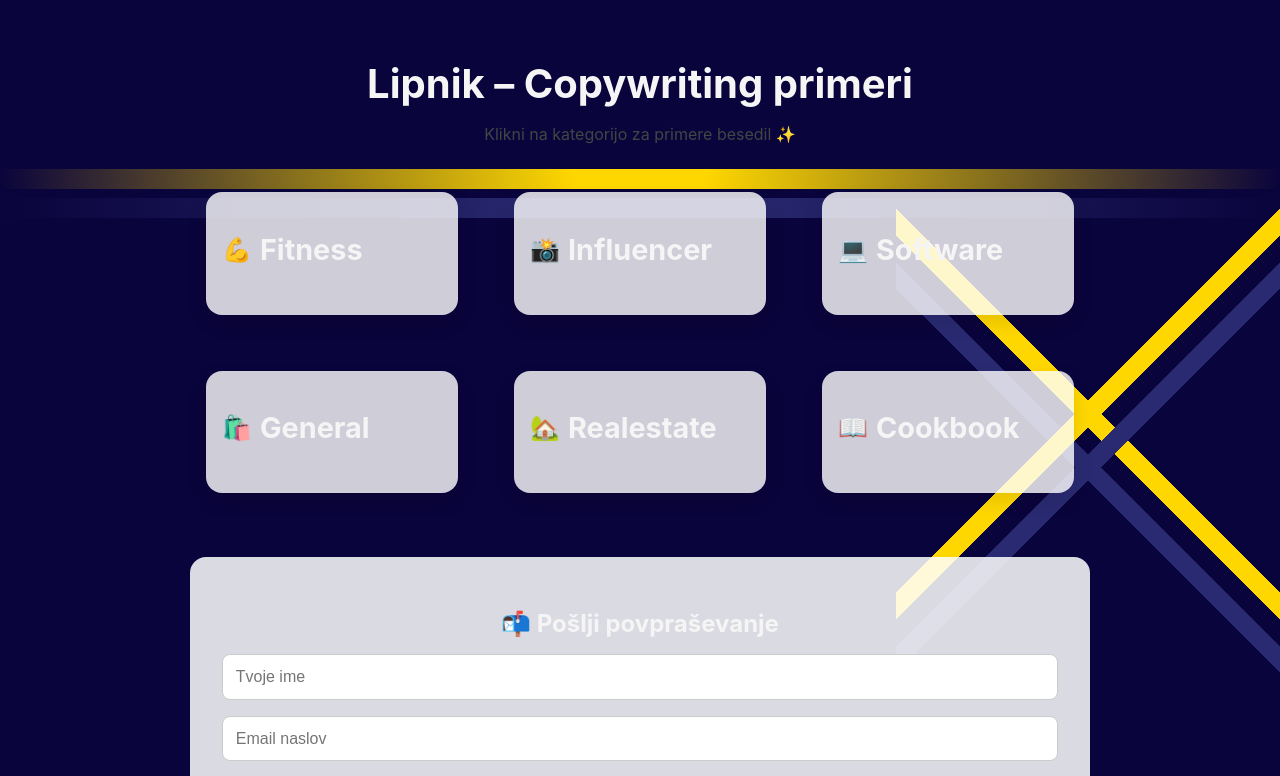
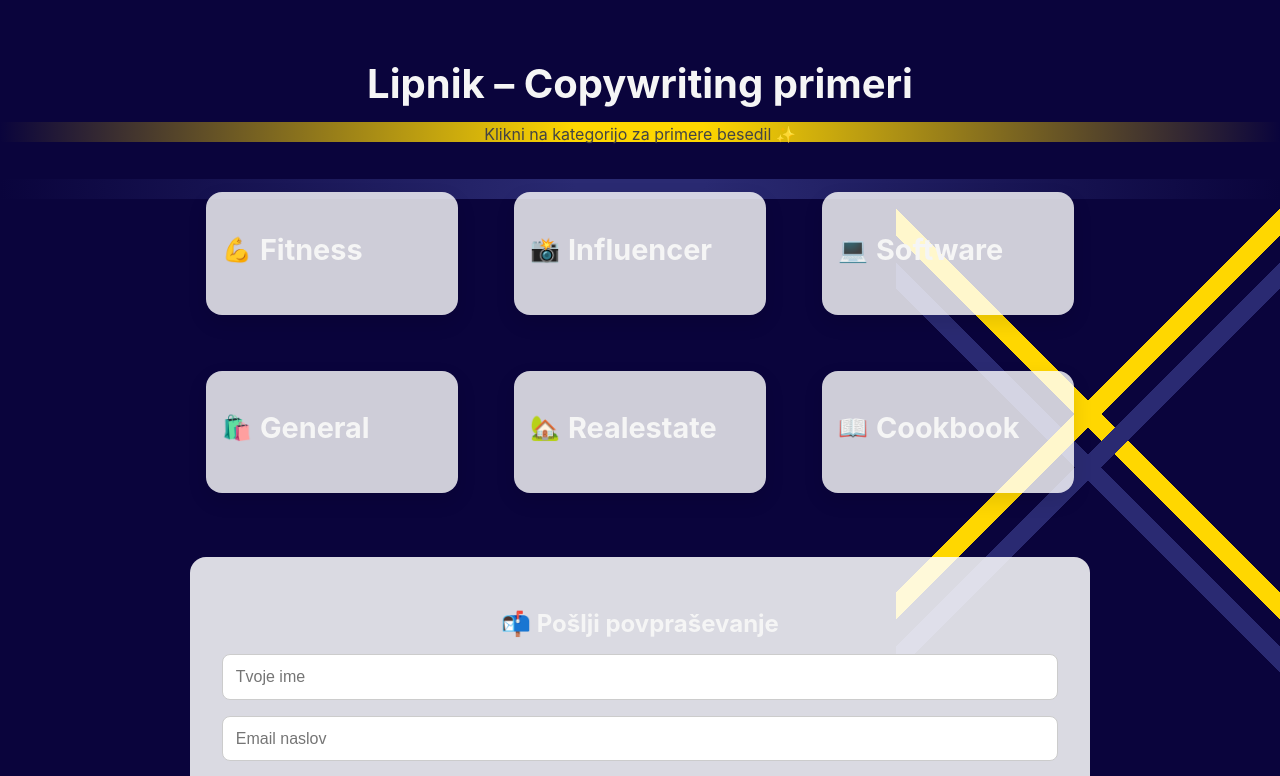
Before and after one commit to Lipnoxy/mycopywriting, a Next.js app: page / in a window 1280 px wide. Shown: the top 776 px of the page. Built offline with nearby package versions, Linux system fonts and the light colour scheme.

Commit message:
Update globals.css

```diff
--- a/styles/globals.css
+++ b/styles/globals.css
@@ -38,8 +38,8 @@ body {
     100% 10%,   /* leva diagonala modra */
     100% 10%, /* desna diagonala zlata */
     100% 10%, /* desna diagonala modra */
-    -30% 18%,   /* vodoravna zlata (višina po občutku - prilagodi po potrebi) */
-    -30% 21%;   /* vodoravna modra */
+    -30% 13%,   /* vodoravna zlata (višina po občutku - prilagodi po potrebi) */
+    -30% 19%;   /* vodoravna modra */
 }
 
 
```
